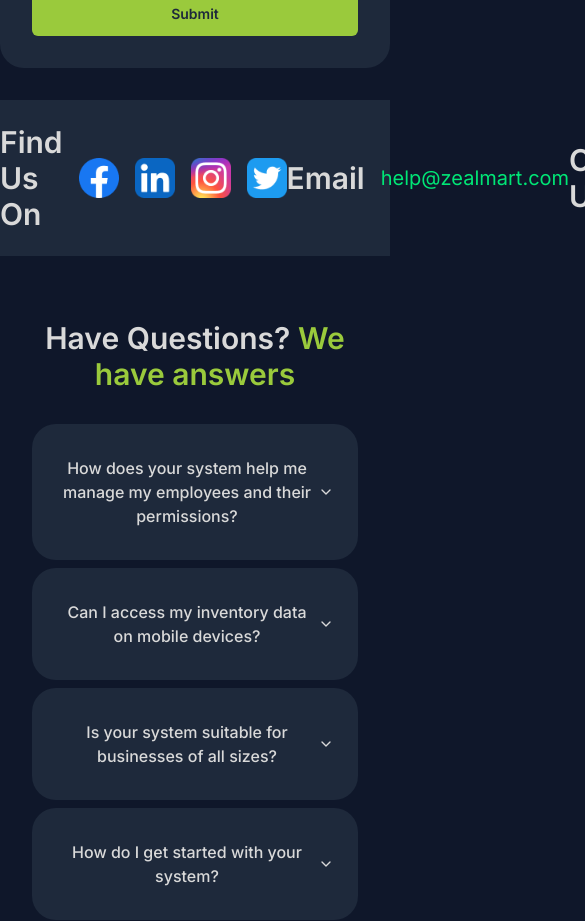
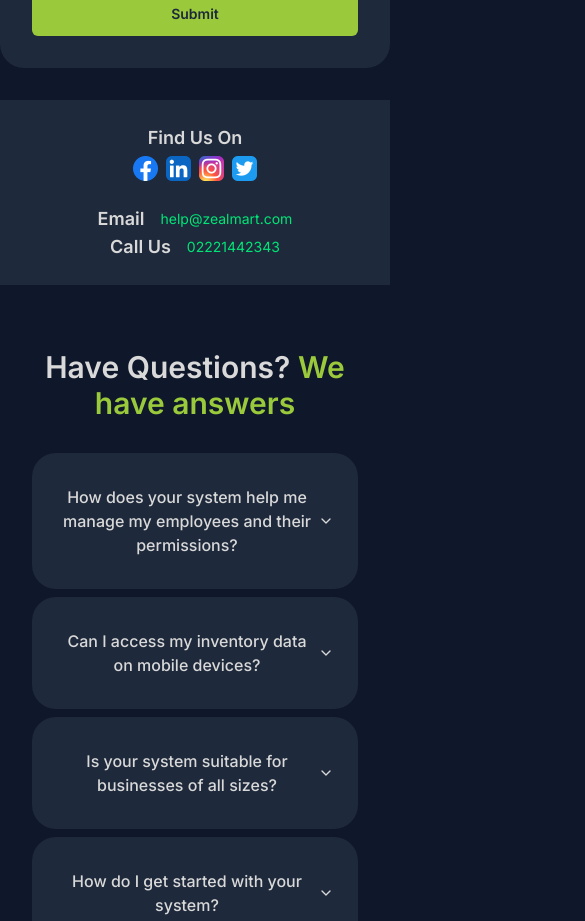
Before and after one commit to malinda666/zealmart-landing, a Next.js app: page /contact-us in a window 390 px wide. Shown: the part 1144-2065 px from the top of the page, 585 px wide, since content can reach past the window. Built offline with nearby package versions, Linux system fonts and the light colour scheme.

Commit message:
added changes

```diff
--- a/src/app/contact-us/page.tsx
+++ b/src/app/contact-us/page.tsx
@@ -27,32 +27,32 @@ export default function ContactUs() {
       </section>
       <div className="w-full bg-foreground mb-8">
         <section className="!min-h-max py-6 !px-0">
-          <div className="flex items-center justify-between">
-            <div className="flex items-center gap-4">
-              <h4 className="text-3xl font-semibold">Find Us On</h4>
-              <div className="flex items-center gap-4">
-                <div className="relative w-[40px] aspect-square">
+          <div className="flex flex-col md:flex-row items-center justify-between">
+            <div className="flex flex-col md:flex-row items-center gap-1 md:gap-4 mb-6 md:mb-0">
+              <h4 className="text-lg md:text-3xl font-semibold">Find Us On</h4>
+              <div className="flex items-center gap-2 md:gap-4">
+                <div className="relative w-[25px] md:w-[40px] aspect-square">
                   <Image
                     src="/assets/logos/logos_facebook.png"
                     alt="facebook"
                     fill
                   />
                 </div>
-                <div className="relative w-[40px] aspect-square">
+                <div className="relative w-[25px] md:w-[40px] aspect-square">
                   <Image
                     src="/assets/logos/logos_linkedin.png"
                     alt="facebook"
                     fill
                   />
                 </div>
-                <div className="relative w-[40px] aspect-square">
+                <div className="relative w-[25px] md:w-[40px] aspect-square">
                   <Image
                     src="/assets/logos/logos_instagram.png"
                     alt="facebook"
                     fill
                   />
                 </div>
-                <div className="relative w-[40px] aspect-square">
+                <div className="relative w-[25px] md:w-[40px] aspect-square">
                   <Image
                     src="/assets/logos/logos_twitter.png"
                     alt="facebook"
@@ -62,17 +62,20 @@ export default function ContactUs() {
               </div>
             </div>
             <div className="flex items-center gap-4">
-              <h4 className="text-3xl font-semibold">Email</h4>
+              <h4 className="text-lg md:text-3xl font-semibold">Email</h4>
               <a
                 href="mailto:help@zealmart.com"
-                className="text-xl text-[#00E676]"
+                className="text-sm md:text-xl text-[#00E676]"
               >
                 help@zealmart.com
               </a>
             </div>
             <div className="flex items-center gap-4">
-              <h4 className="text-3xl font-semibold">Call Us</h4>
-              <a href="tel:+9402221442343" className="text-xl text-[#00E676]">
+              <h4 className="text-lg md:text-3xl font-semibold">Call Us</h4>
+              <a
+                href="tel:+9402221442343"
+                className="text-sm md:text-xl text-[#00E676]"
+              >
                 02221442343
               </a>
             </div>
```
